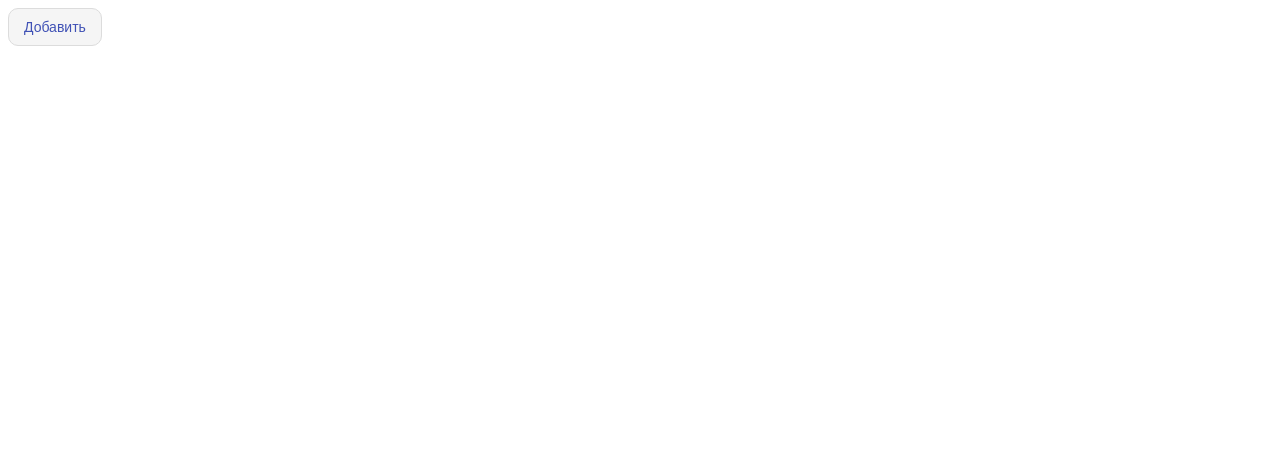
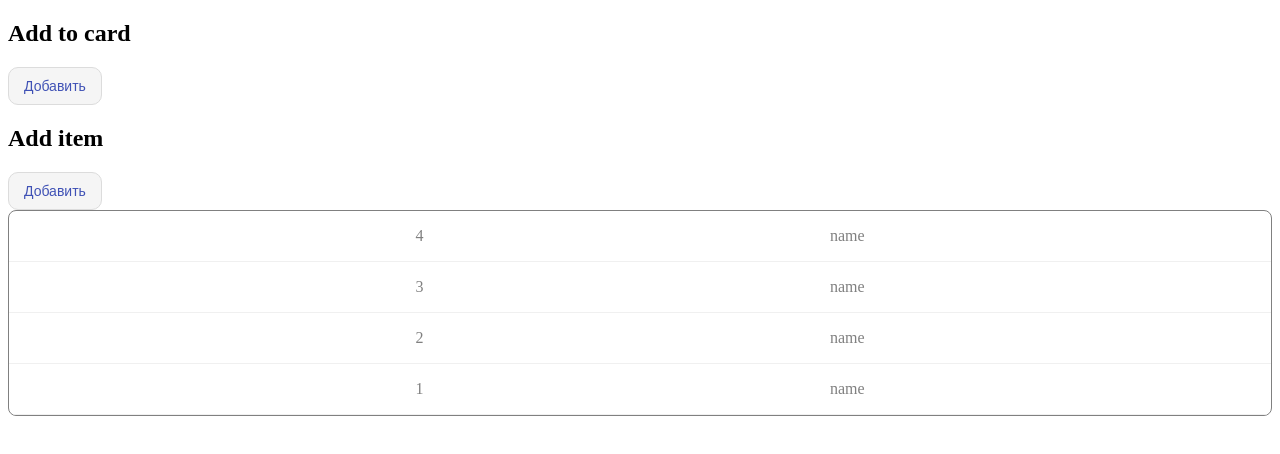
Before and after one commit to AnteaterKit/ng-animation-uxlab, an Angular app: page / in a window 1280 px wide. Shown: the top 454 px of the page. Built offline with nearby package versions, Linux system fonts and the light colour scheme.

Commit message:
add item to table

```diff
--- a/src/app/app.component.html
+++ b/src/app/app.component.html
@@ -1,5 +1,9 @@
 <div>
+  <h2>Add to card</h2>
   <app-button></app-button>
+
+  <h2>Add item</h2>
+  <app-list></app-list>
 </div>
 
 
--- a/src/app/app.module.ts
+++ b/src/app/app.module.ts
@@ -4,6 +4,7 @@ import { BrowserModule } from '@angular/platform-browser';
 import { AppRoutingModule } from './app-routing.module';
 import { AppComponent } from './app.component';
 import { ButtonModule } from './button/button.module';
+import { ListModule } from './list/list.module';
 
 @NgModule({
   declarations: [
@@ -12,7 +13,8 @@ import { ButtonModule } from './button/button.module';
   imports: [
     BrowserModule,
     AppRoutingModule,
-    ButtonModule
+    ButtonModule,
+    ListModule
   ],
   providers: [],
   bootstrap: [AppComponent]
--- a/src/app/button/button.component.ts
+++ b/src/app/button/button.component.ts
@@ -1,5 +1,5 @@
 import { animate, animation, style, transition, trigger } from '@angular/animations';
-import { Component, OnInit } from '@angular/core';
+import { Component, EventEmitter, OnInit, Output } from '@angular/core';
 
 @Component({
   selector: 'app-button',
@@ -14,7 +14,7 @@ import { Component, OnInit } from '@angular/core';
             transform: 'translate(25%,0)',
           }),
           animate(
-            '0.3s cubic-bezier(0.59, 0.32, 0.38, 1.13)',
+            '0.5s cubic-bezier(0.59, 0.32, 0.38, 1.13)',
             style({
               transform: 'translate(0)',
             })
@@ -27,6 +27,8 @@ import { Component, OnInit } from '@angular/core';
 export class ButtonComponent implements OnInit {
   addState: 'DEFAULT' | 'ADDED' = 'DEFAULT';
   isClick: boolean = false;
+  @Output()
+  onClick = new EventEmitter();
   constructor() { }
 
   ngOnInit() {
@@ -34,7 +36,7 @@ export class ButtonComponent implements OnInit {
 
   add() {
     this.addState = 'ADDED';
-
+    this.onClick.emit();
     setTimeout(() => {
       this.addState = 'DEFAULT';
     }, 1000);
--- /dev/null
+++ b/src/app/list/list.component.html
@@ -0,0 +1,13 @@
+<div>
+  <div>
+    <app-button (onClick)='addRow()'></app-button>
+  </div>
+  <div style="border: 1px solid grey; border-radius: 8px; overflow: hidden;">
+    <div *ngFor='let item of items; trackBy:id'>
+      <div  @addStateTrigger class="l-row">
+        <div>{{item.id}}</div>
+        <div>name</div>
+      </div>
+    </div>
+  </div>
+</div>
--- /dev/null
+++ b/src/app/list/list.component.scss
@@ -0,0 +1,9 @@
+.l-row {
+    display: flex;
+    align-items: center;
+    justify-content: space-evenly;
+    border-bottom: 1px solid #f0f0f0;
+    color: grey;
+    font-size: 16px;
+    height: 50px;
+}
--- /dev/null
+++ b/src/app/list/list.component.ts
@@ -0,0 +1,48 @@
+import { animate, animation, style, transition, trigger } from '@angular/animations';
+import { Component, OnInit } from '@angular/core';
+
+@Component({
+  selector: 'app-list',
+  templateUrl: './list.component.html',
+  styleUrls: ['./list.component.scss'],
+  animations: [
+    trigger('addStateTrigger', [
+      transition(
+        ':enter',
+        animation([
+          style({
+            transform: 'translate(25%,0)',
+            backgroundColor: '#fafafa',
+            height: '10px'
+          }),
+          animate(
+            '0.5s cubic-bezier(0.59, 0.32, 0.38, 1.13)',
+            style({
+              transform: 'translate(0)',
+              height: '50px'
+            })
+          ),
+        ])
+      ),
+    ])
+  ]
+})
+export class ListComponent implements OnInit {
+
+  items = [{id: 1}, {id: 2}, {id: 3}, {id: 4}];
+  constructor() {
+    this.items = this.items.reverse();
+  }
+
+  ngOnInit() {
+  }
+
+  addRow() {
+    this.items.unshift({id: this.items.length + 1});
+  }
+
+  id(index: number, item: any) {
+    return item.id;
+  }
+
+}
```
Also changed, not shown: src/app/list/list.module.ts (added, +16 -0 lines).
